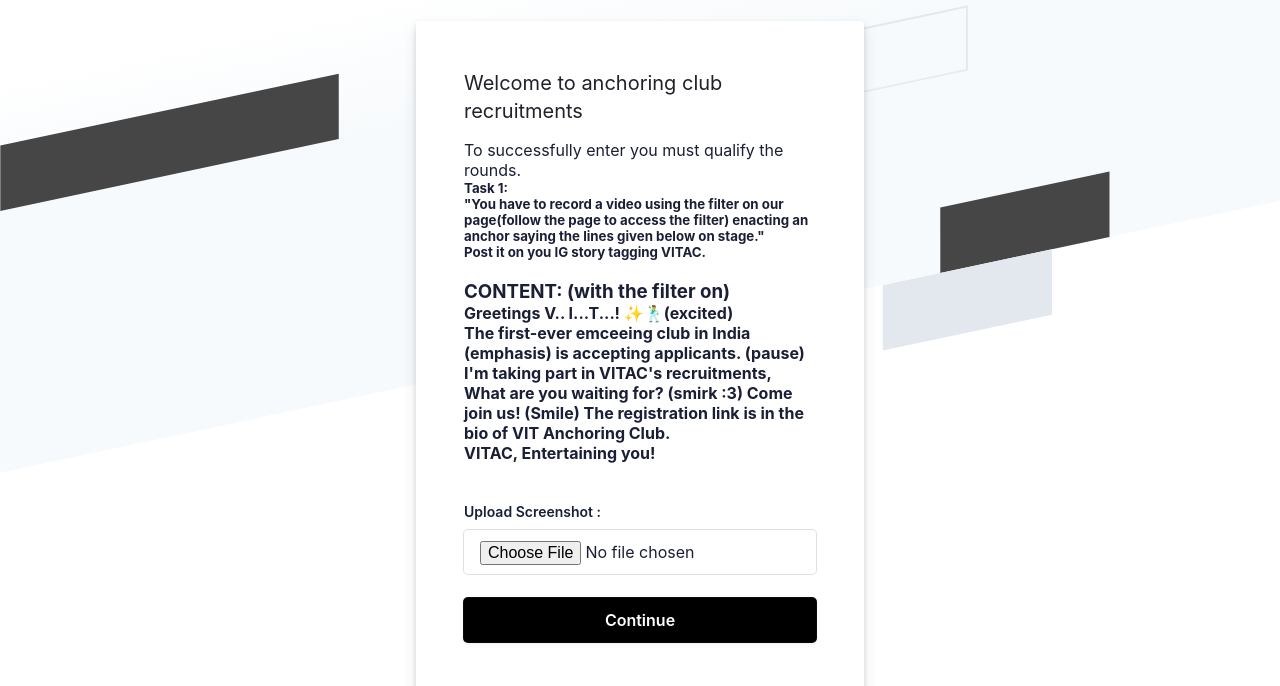
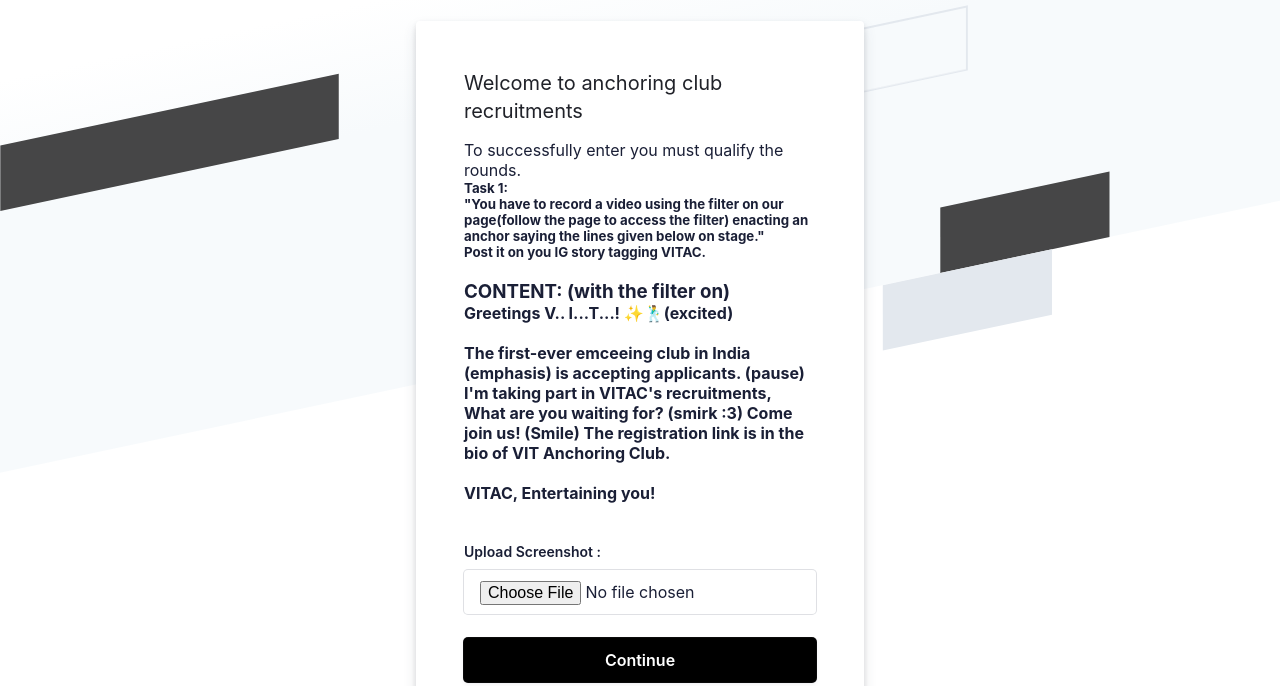
Before and after one commit to DorkLabTech/Anchoring-Round-1.0, a plain HTML site: page index.html in a window 1280 px wide. Shown: the part 114-800 px from the top of the page. Drawn offline with Linux system fonts and the light colour scheme.

Commit message:
Update index.html

```diff
--- a/index.html
+++ b/index.html
@@ -54,9 +54,9 @@
                  <h5> Post it on you IG story tagging VITAC.</h5>
 <br>
                  <h3>CONTENT: (with the filter on)</h3>
-                 <h4>Greetings V.. I...T...! ✨🕺(excited)</h4>
+                 <h4>Greetings V.. I...T...! ✨🕺(excited)</h4><br>
 <h4>The first-ever emceeing club in India (emphasis) is accepting applicants. (pause) I'm taking part in VITAC's recruitments, What are you waiting for? (smirk :3) Come join us! (Smile) The registration link is in the bio of VIT Anchoring Club.</h4>
-                 <h4>VITAC, Entertaining you!</h4>
+                <br> <h4>VITAC, Entertaining you!</h4>
                  <br><br>
               <form action="https://getform.io/f/e7567c4b-f4fa-4ecc-bd5a-2655b570b576" method="POST" enctype="multipart/form-data" id="stripe-login">
                   <div class="field padding-bottom--24">
```
